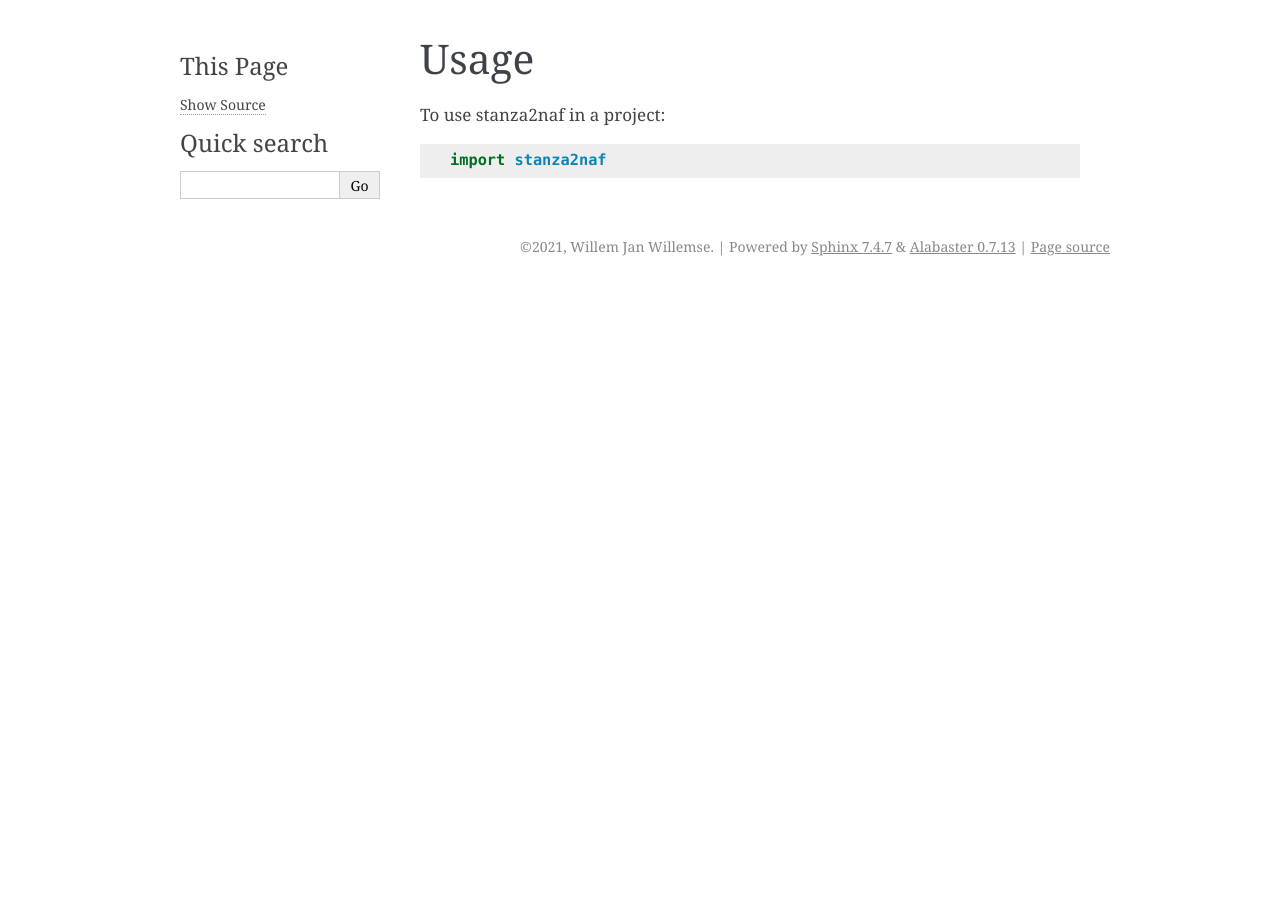
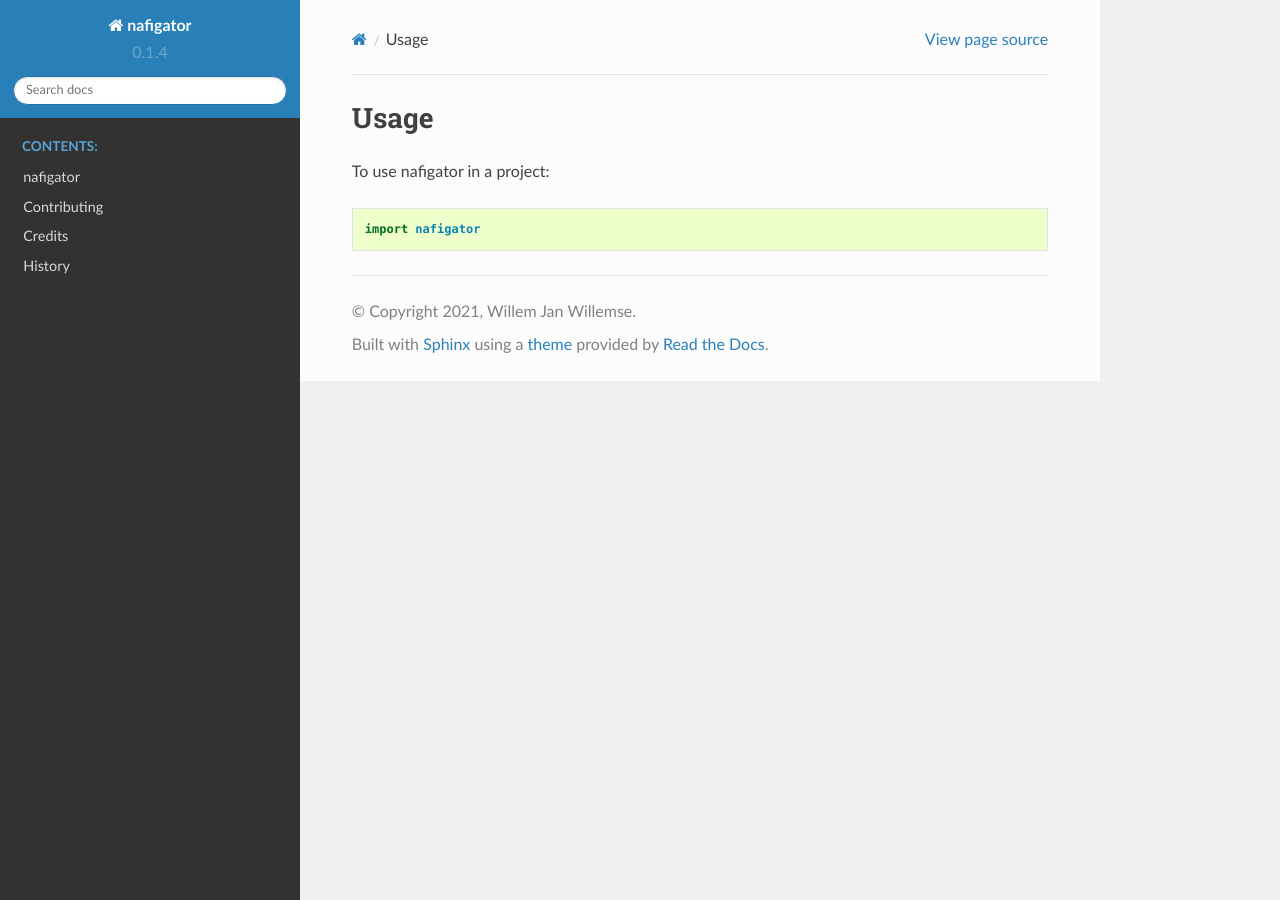
Before and after one commit to wjwillemse/nafigator, a Sphinx documentation site: the page built from docs/usage.rst, in a window 1280 px wide. Built offline with Sphinx 7.4.7 and the Read the Docs theme 2.0.0, drawn with Linux system fonts in a browser that asks for light colours; pages that are not in the unit, such as notebooks, are missing from menus; the version number is read from the project's files by our own code.

Commit message:
docs update

```diff
--- a/docs/conf.py
+++ b/docs/conf.py
@@ -21,7 +21,7 @@ import os
 import sys
 sys.path.insert(0, os.path.abspath('..'))
 
-import stanza2naf
+import nafigator
 
 # -- General configuration ---------------------------------------------
 
@@ -46,7 +46,7 @@ source_suffix = '.rst'
 master_doc = 'index'
 
 # General information about the project.
-project = 'stanza2naf'
+project = 'nafigator'
 copyright = "2021, Willem Jan Willemse"
 author = "Willem Jan Willemse"
 
@@ -55,9 +55,9 @@ author = "Willem Jan Willemse"
 # the built documents.
 #
 # The short X.Y version.
-version = stanza2naf.__version__
+version = nafigator.__version__
 # The full version, including alpha/beta/rc tags.
-release = stanza2naf.__version__
+release = nafigator.__version__
 
 # The language for content autogenerated by Sphinx. Refer to documentation
 # for a list of supported languages.
@@ -83,7 +83,7 @@ todo_include_todos = False
 # The theme to use for HTML and HTML Help pages.  See the documentation for
 # a list of builtin themes.
 #
-html_theme = 'alabaster'
+html_theme = 'sphinx_rtd_theme'
 
 # Theme options are theme-specific and customize the look and feel of a
 # theme further.  For a list of options available for each theme, see the
@@ -100,7 +100,7 @@ html_static_path = ['_static']
 # -- Options for HTMLHelp output ---------------------------------------
 
 # Output file base name for HTML help builder.
-htmlhelp_basename = 'stanza2nafdoc'
+htmlhelp_basename = 'nafigator'
 
 
 # -- Options for LaTeX output ------------------------------------------
@@ -127,8 +127,8 @@ latex_elements = {
 # (source start file, target name, title, author, documentclass
 # [howto, manual, or own class]).
 latex_documents = [
-    (master_doc, 'stanza2naf.tex',
-     'stanza2naf Documentation',
+    (master_doc, 'nafigator.tex',
+     'nafigator Documentation',
      'Willem Jan Willemse', 'manual'),
 ]
 
@@ -138,8 +138,8 @@ latex_documents = [
 # One entry per manual page. List of tuples
 # (source start file, name, description, authors, manual section).
 man_pages = [
-    (master_doc, 'stanza2naf',
-     'stanza2naf Documentation',
+    (master_doc, 'nafigator',
+     'nafigator Documentation',
      [author], 1)
 ]
 
@@ -150,10 +150,10 @@ man_pages = [
 # (source start file, target name, title, author,
 #  dir menu entry, description, category)
 texinfo_documents = [
-    (master_doc, 'stanza2naf',
-     'stanza2naf Documentation',
+    (master_doc, 'nafigator',
+     'nafigator Documentation',
      author,
-     'stanza2naf',
+     'nafigator',
      'One line description of project.',
      'Miscellaneous'),
 ]
--- a/docs/index.rst
+++ b/docs/index.rst
@@ -6,9 +6,6 @@ Welcome to stanza2naf's documentation!
    :caption: Contents:
 
    readme
-   installation
-   usage
-   modules
    contributing
    authors
    history
--- a/docs/usage.rst
+++ b/docs/usage.rst
@@ -2,6 +2,6 @@
 Usage
 =====
 
-To use stanza2naf in a project::
+To use nafigator in a project::
 
-    import stanza2naf
+    import nafigator
```
